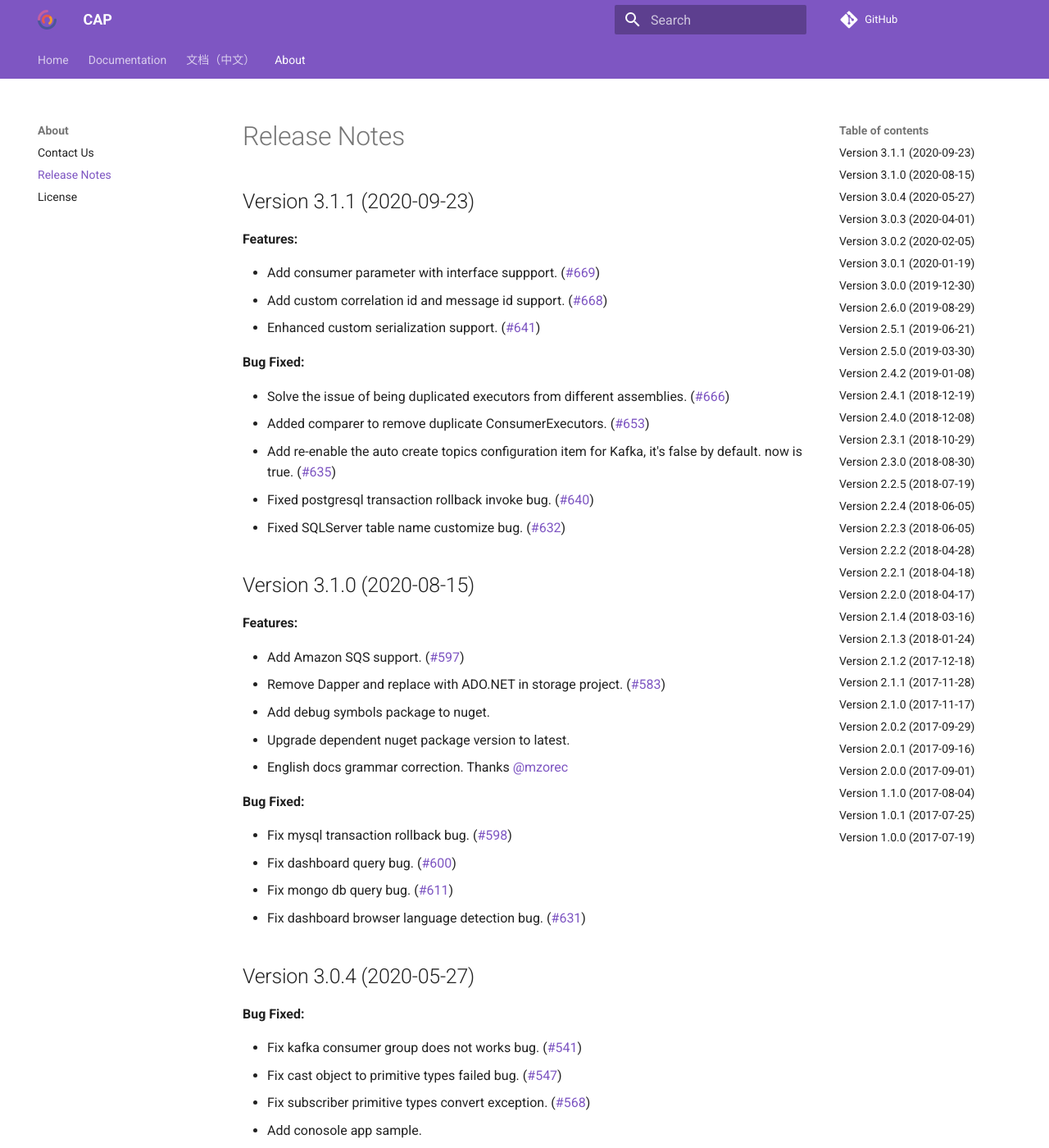
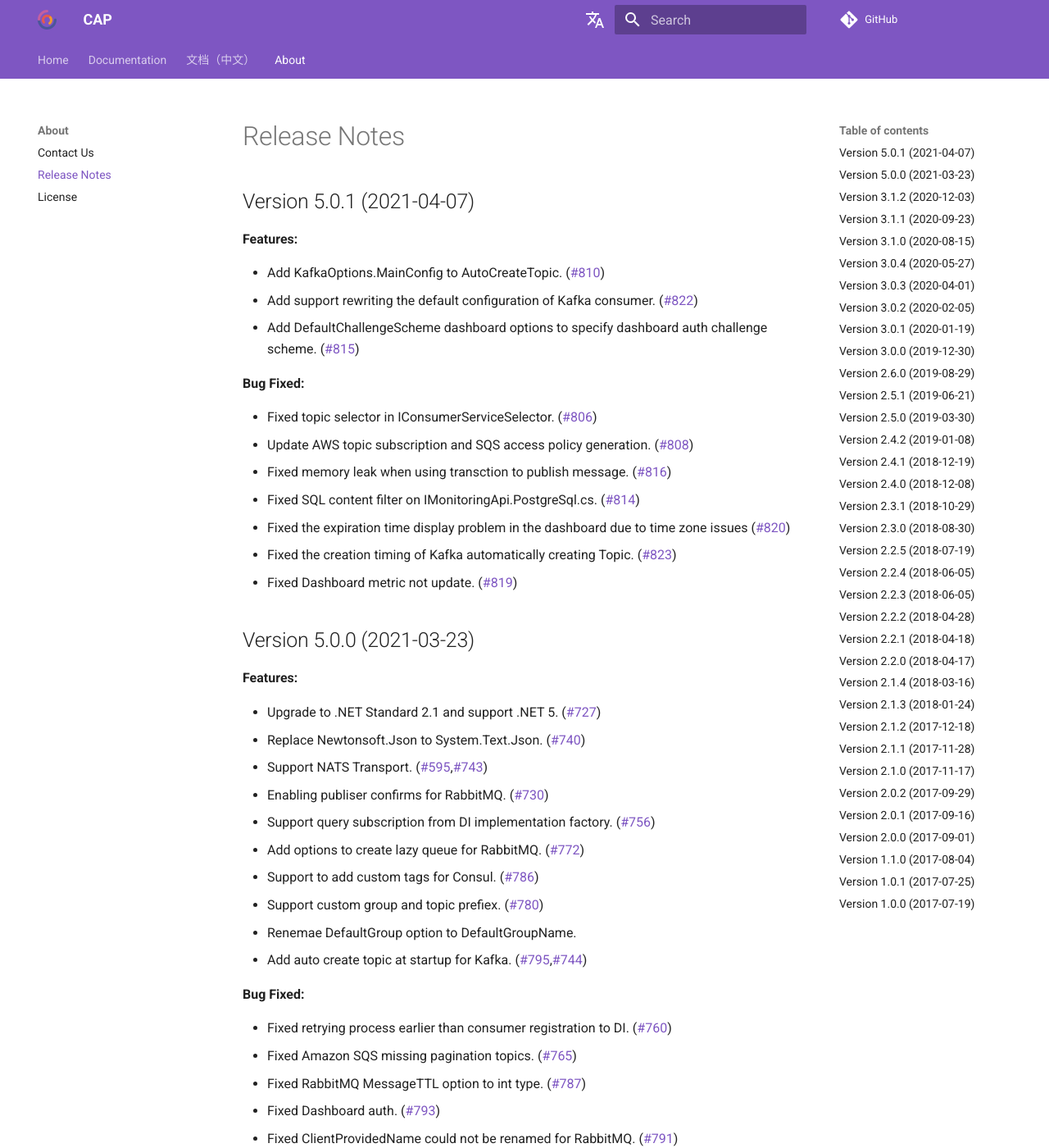
Before and after one commit to dotnetcore/CAP, an MkDocs documentation site: the page built from docs/content/about/release-notes.md, in a window 1280 px wide and 1400 px high. Shown: the whole window at 82% size. Built offline with MkDocs 1.6.1 and Material for MkDocs 9.7.7, drawn with Linux system fonts in a browser that asks for light colours; comment, search, counter and statistics services are not loaded; some of the changed text lies outside the part shown.

Commit message:
Update docs

```diff
--- a/docs/content/about/release-notes.md
+++ b/docs/content/about/release-notes.md
@@ -1,4 +1,60 @@
 # Release Notes
+
+## Version 5.0.1 (2021-04-07)
+
+**Features:**
+
+* Add KafkaOptions.MainConfig to AutoCreateTopic. (#810)
+* Add support rewriting the default configuration of Kafka consumer. (#822)
+* Add DefaultChallengeScheme dashboard options to specify dashboard auth challenge scheme. (#815)
+
+**Bug Fixed:**
+
+* Fixed topic selector in IConsumerServiceSelector. (#806)
+* Update AWS topic subscription and SQS access policy generation. (#808)
+* Fixed memory leak when using transction to publish message. (#816)
+* Fixed SQL content filter on IMonitoringApi.PostgreSql.cs. (#814)
+* Fixed the expiration time display problem in the dashboard due to time zone issues (#820)
+* Fixed the creation timing of Kafka automatically creating Topic. (#823)
+* Fixed Dashboard metric not update. (#819)
+
+## Version 5.0.0 (2021-03-23)
+
+**Features:**
+
+* Upgrade to .NET Standard 2.1 and support .NET 5. (#727)
+* Replace Newtonsoft.Json to System.Text.Json. (#740)
+* Support NATS Transport. (#595,#743)
+* Enabling publiser confirms for RabbitMQ. (#730)
+* Support query subscription from DI implementation factory. (#756)
+* Add options to create lazy queue for RabbitMQ. (#772)
+* Support to add custom tags for Consul. (#786)
+* Support custom group and topic prefiex. (#780)
+* Renemae DefaultGroup option to DefaultGroupName.
+* Add auto create topic at startup for Kafka. (#795,#744)
+
+**Bug Fixed:**
+
+* Fixed retrying process earlier than consumer registration to DI. (#760)
+* Fixed Amazon SQS missing pagination topics. (#765)
+* Fixed RabbitMQ MessageTTL option to int type. (#787)
+* Fixed Dashboard auth. (#793)
+* Fixed ClientProvidedName could not be renamed for RabbitMQ. (#791)
+* Fixed EntityFramework transaction will not rollback when exception occurred. (#798)
+
+## Version 3.1.2 (2020-12-03)
+
+**Features:**
+* Support record the exception message in the headers. (#679)
+* Support consul service check for https. (#722)
+* Support custom producer threads count options for sending. (#731)
+* Upgrade dependent nuget packages to latest.
+
+**Bug Fixed:**
+
+* Fixed InmemoryQueue expired messages are not removed bug. (#691)
+* Fixed Executor key change lead to possible null reference exception. (#698)
+* Fixed Postgresql delete expires data logic error. (#714)
 
 ## Version 3.1.1 (2020-09-23)
 
--- a/docs/content/user-guide/en/getting-started/introduction.md
+++ b/docs/content/user-guide/en/getting-started/introduction.md
@@ -25,6 +25,8 @@ CAP is modular in design and highly scalable. You have many options to choose fr
 
 [Article: Introduction and how to use](http://www.cnblogs.com/savorboard/p/cap.html)
 
+[Article: New features in version 5.0](https://www.cnblogs.com/savorboard/p/cap-5-0.html)
+
 [Article: New features in version 3.0](https://www.cnblogs.com/savorboard/p/cap-3-0.html)
 
 [Article: New features in version 2.6](https://www.cnblogs.com/savorboard/p/cap-2-6.html)
--- a/docs/mkdocs.yml
+++ b/docs/mkdocs.yml
@@ -19,18 +19,26 @@ theme:
   palette:
     primary: 'deep purple'
     accent: 'indigo'
-  language: 'en'
+  language: en
   include_sidebar: true
   logo: 'img/logo.svg'
   favicon: 'img/favicon.ico'
   features:
-    - tabs
+    - navigation.tabs
+    - navigation.instant
   i18n:
     prev: 'Previous'
     next: 'Next'
 
 #Customization
 extra:
+  alternate:
+    - name: English
+      link: /user-guide/en/getting-started/quick-start
+      lang: en
+    - name: 中文
+      link: /user-guide/zh/getting-started/quick-start
+      lang: zh
   social:
     - icon: 'fontawesome/brands/github'
       link: 'https://github.com/dotnetcore/CAP'
```
Also changed, not shown: docs/content/user-guide/en/getting-started/quick-start.md (+26 -0 lines), docs/content/user-guide/zh/getting-started/introduction.md (+2 -0 lines), docs/content/user-guide/zh/transport/azure-service-bus.md (+19 -0 lines).
